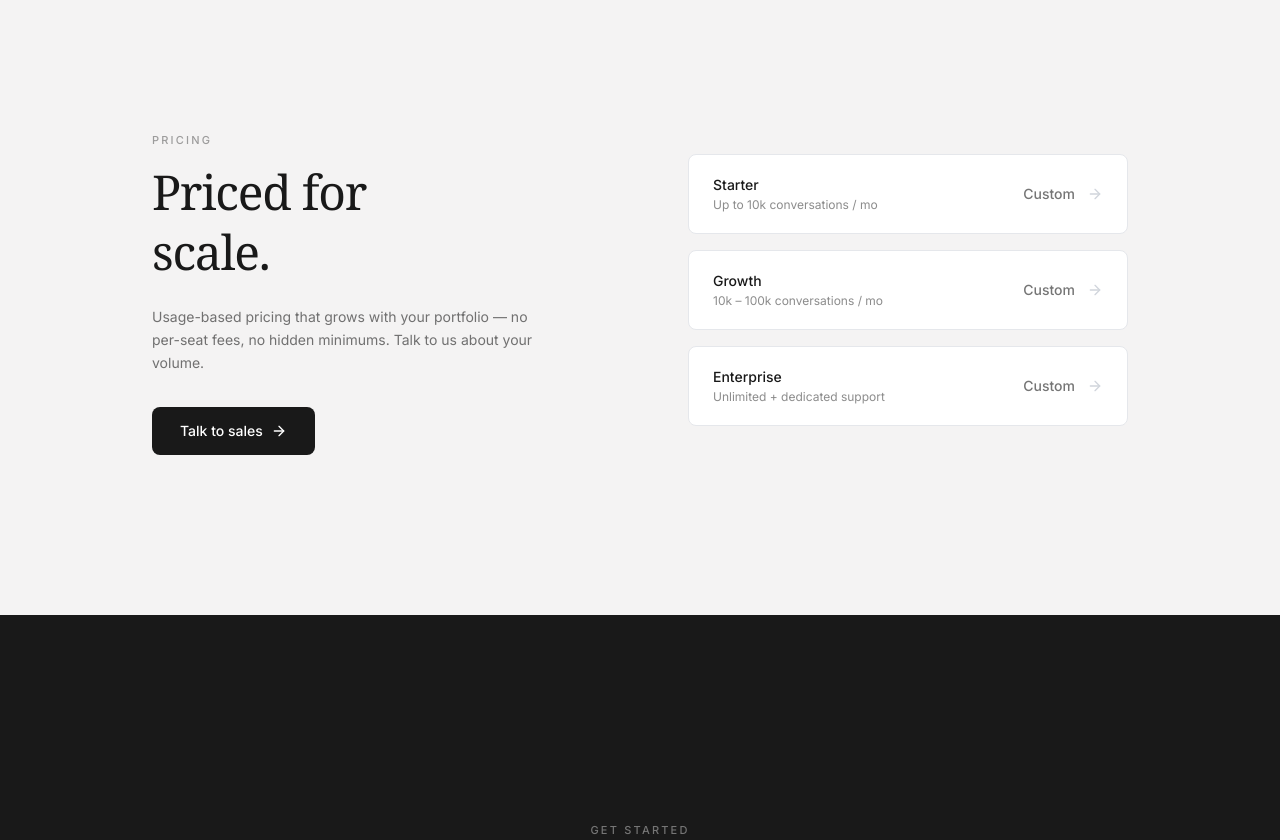
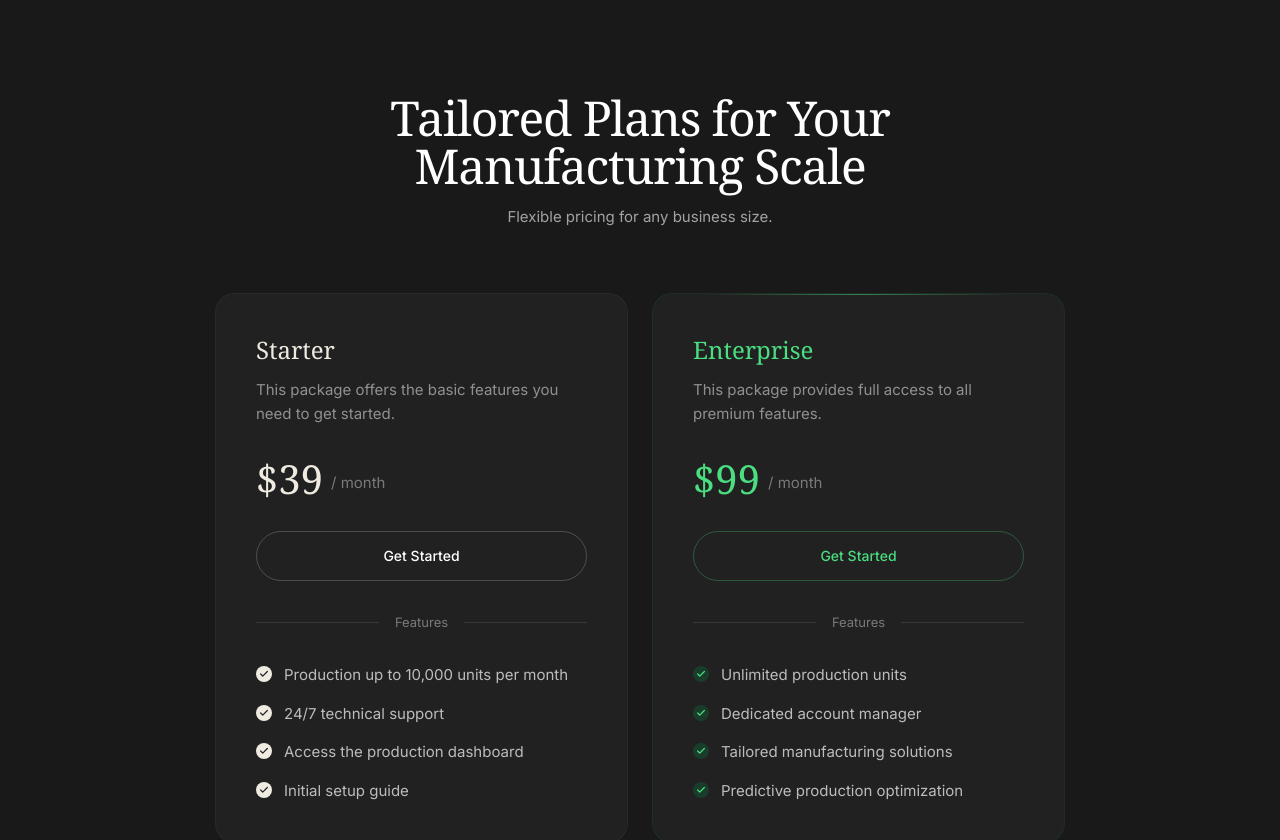
Before and after one commit to shrx404/boomerang-motion-landing, a Next.js app: page / in a window 1280 px wide. Shown: the part 7200-8040 px from the top of the page. Built offline with nearby package versions, Linux system fonts and the light colour scheme; a web font is replaced by a local one.

Commit message:
21: added a better pricing section

```diff
--- /dev/null
+++ b/app/components/PricingSection.tsx
@@ -0,0 +1,123 @@
+"use client";
+
+import { Check } from "lucide-react";
+
+export default function PricingSection() {
+  return (
+    <section id="pricing" className="w-full bg-[#191919] text-white py-24 sm:py-32">
+      <div className="max-w-5xl mx-auto px-4 sm:px-6">
+        <div className="text-center max-w-2xl mx-auto mb-16">
+          <h2 className="text-3xl sm:text-4xl md:text-5xl font-serif font-normal tracking-tight mb-4 text-white">
+            Tailored Plans for Your
+            <br className="sm:hidden" /> Manufacturing Scale
+          </h2>
+          <p className="text-white/60 text-[15px]">
+            Flexible pricing for any business size.
+          </p>
+        </div>
+
+        <div className="grid grid-cols-1 md:grid-cols-2 gap-6 max-w-[850px] mx-auto">
+          {/* Starter Card */}
+          <div className="bg-[#212121] rounded-[20px] p-8 md:p-10 flex flex-col relative border border-white/[0.04] hover:border-[#F0EBE0]/20 transition-colors">
+            <h3 className="text-2xl font-serif font-normal mb-3 text-[#F0EBE0]">Starter</h3>
+            <p className="text-[15px] text-white/50 mb-8 leading-relaxed min-h-[44px]">
+              This package offers the basic features you need to get started.
+            </p>
+            <div className="flex items-end gap-2 mb-8">
+              <span className="text-[40px] leading-none font-serif font-normal text-[#F0EBE0]">$39</span>
+              <span className="text-[15px] text-white/40 mb-1">/ month</span>
+            </div>
+            <button className="w-full py-3.5 rounded-full border border-white/20 text-sm font-medium hover:bg-[#F0EBE0] hover:text-[#191919] hover:border-[#F0EBE0] transition-colors duration-300 mb-8">
+              Get Started
+            </button>
+
+            <div className="flex items-center gap-4 mb-8">
+              <div className="h-px bg-white/10 flex-1"></div>
+              <span className="text-[13px] text-white/40">Features</span>
+              <div className="h-px bg-white/10 flex-1"></div>
+            </div>
+
+            <ul className="flex flex-col gap-4 text-[15px] text-white/70">
+              {[
+                "Production up to 10,000 units per month",
+                "24/7 technical support",
+                "Access the production dashboard",
+                "Initial setup guide"
+              ].map((feature, i) => (
+                <li key={i} className="flex items-start gap-3">
+                  <div className="bg-[#F0EBE0] rounded-full p-[3px] mt-0.5 flex items-center justify-center shrink-0">
+                    <Check className="w-[10px] h-[10px] text-[#212121] stroke-[3]" />
+                  </div>
+                  <span>{feature}</span>
+                </li>
+              ))}
+            </ul>
+          </div>
+
+          {/* Enterprise Card */}
+          <div className="bg-[#212121] rounded-[20px] p-8 md:p-10 flex flex-col relative border border-[#1A3D2B]/50 hover:border-[#4ade80]/50 transition-colors">
+            <div className="absolute top-0 left-1/2 -translate-x-1/2 w-3/4 h-[1px] bg-gradient-to-r from-transparent via-[#4ade80]/50 to-transparent"></div>
+            <h3 className="text-2xl font-serif font-normal mb-3 text-[#4ade80]">Enterprise</h3>
+            <p className="text-[15px] text-white/50 mb-8 leading-relaxed min-h-[44px]">
+              This package provides full access to all premium features.
+            </p>
+            <div className="flex items-end gap-2 mb-8">
+              <span className="text-[40px] leading-none font-serif font-normal text-[#4ade80]">$99</span>
+              <span className="text-[15px] text-white/40 mb-1">/ month</span>
+            </div>
+            <button className="w-full py-3.5 rounded-full border border-[#4ade80]/30 text-[#4ade80] text-sm font-medium hover:bg-[#4ade80] hover:text-[#1A3D2B] transition-colors duration-300 mb-8">
+              Get Started
+            </button>
+
+            <div className="flex items-center gap-4 mb-8">
+              <div className="h-px bg-white/10 flex-1"></div>
+              <span className="text-[13px] text-white/40">Features</span>
+              <div className="h-px bg-white/10 flex-1"></div>
+            </div>
+
+            <ul className="flex flex-col gap-4 text-[15px] text-white/70">
+              {[
+                "Unlimited production units",
+                "Dedicated account manager",
+                "Tailored manufacturing solutions",
+                "Predictive production optimization"
+              ].map((feature, i) => (
+                <li key={i} className="flex items-start gap-3">
+                  <div className="bg-[#1A3D2B] rounded-full p-[3px] mt-0.5 flex items-center justify-center shrink-0">
+                    <Check className="w-[10px] h-[10px] text-[#4ade80] stroke-[3]" />
+                  </div>
+                  <span>{feature}</span>
+                </li>
+              ))}
+            </ul>
+          </div>
+        </div>
+
+        {/* Professional Wide Card */}
+        <div className="mt-6 max-w-[850px] mx-auto relative overflow-hidden bg-[#1A3D2B] border border-[#4ade80]/20 rounded-[20px] px-6 py-12 md:py-14 text-center flex flex-col items-center justify-center">
+          {/* Grid Background Effect */}
+          <div className="absolute inset-0 pointer-events-none overflow-hidden" style={{ perspective: '1000px' }}>
+            <div
+              className="absolute w-[200%] h-[200%] left-[-50%] top-[-50%] opacity-[0.08]"
+              style={{
+                backgroundImage: `linear-gradient(to right, #4ade80 1px, transparent 1px), linear-gradient(to bottom, #4ade80 1px, transparent 1px)`,
+                backgroundSize: '40px 40px',
+                transform: 'rotateX(65deg) translateY(-80px)',
+                maskImage: 'radial-gradient(ellipse at center, black 0%, transparent 60%)',
+                WebkitMaskImage: 'radial-gradient(ellipse at center, black 0%, transparent 60%)'
+              }}
+            ></div>
+          </div>
+
+          <h3 className="relative z-10 text-2xl font-serif font-normal mb-3 text-white">Professional</h3>
+          <p className="relative z-10 text-[15px] text-white/70 max-w-sm mx-auto mb-8 leading-relaxed">
+            Designed for greater flexibility, this solution offers advanced tools for custom tailoring to your needs.
+          </p>
+          <button className="relative z-10 px-8 py-3.5 bg-[#F0EBE0] text-[#191919] rounded-full text-sm font-medium hover:bg-white transition-colors duration-300">
+            Get Started
+          </button>
+        </div>
+      </div>
+    </section>
+  );
+}
--- a/app/page.tsx
+++ b/app/page.tsx
@@ -7,6 +7,7 @@
 import BentoSection from "./components/BentoSection";
 import AboutUsSection from "./components/AboutUsSection";
 import SocialProofSection from "./components/SocialProofSection";
+import PricingSection from "./components/PricingSection";
 
 /* ─── static data ─────────────────────────────────────────────────────────── */
 
@@ -343,66 +344,7 @@
       <SocialProofSection />
 
       {/* ── PRICING TEASER ──────────────────────────────────────────────── */}
-      <section id="pricing" className="w-full bg-[#F4F3F3]">
-        <div className="max-w-5xl mx-auto px-4 sm:px-6 py-24 sm:py-32 md:py-40 grid grid-cols-1 md:grid-cols-2 gap-10 md:gap-24 items-center">
-          <div>
-            <span className="text-[11px] uppercase tracking-[0.2em] text-[#191919]/40 font-medium">
-              PRICING
-            </span>
-            <h2 className="mt-3 text-3xl sm:text-4xl md:text-5xl font-serif font-normal leading-tight tracking-tight">
-              Priced for
-              <br />
-              scale.
-            </h2>
-            <p className="mt-6 text-sm text-[#191919]/60 leading-relaxed max-w-sm">
-              Usage-based pricing that grows with your portfolio — no per-seat
-              fees, no hidden minimums. Talk to us about your volume.
-            </p>
-            <a
-              href="#demo"
-              className="inline-flex items-center gap-2 mt-8 px-7 py-3.5 bg-[#191919] text-white text-sm font-medium rounded-lg hover:bg-[#191919]/90 transition-colors duration-200"
-            >
-              Talk to sales <ArrowRight className="w-4 h-4" />
-            </a>
-          </div>
-
-          <div className="flex flex-col gap-4">
-            {[
-              {
-                tier: "Starter",
-                note: "Up to 10k conversations / mo",
-                price: "Custom",
-              },
-              {
-                tier: "Growth",
-                note: "10k – 100k conversations / mo",
-                price: "Custom",
-              },
-              {
-                tier: "Enterprise",
-                note: "Unlimited + dedicated support",
-                price: "Custom",
-              },
-            ].map((p) => (
-              <div
-                key={p.tier}
-                className="group flex items-center justify-between bg-white border border-gray-200 px-6 py-5 rounded-lg hover:border-[#191919]/30 transition-colors duration-200 cursor-pointer"
-              >
-                <div>
-                  <p className="text-sm font-medium text-[#191919]">{p.tier}</p>
-                  <p className="text-xs text-[#191919]/50 mt-0.5">{p.note}</p>
-                </div>
-                <div className="flex items-center gap-3">
-                  <span className="text-sm font-medium text-[#191919]/60">
-                    {p.price}
-                  </span>
-                  <ArrowRight className="w-4 h-4 text-gray-300 group-hover:text-[#191919] group-hover:translate-x-0.5 transition-all duration-200" />
-                </div>
-              </div>
-            ))}
-          </div>
-        </div>
-      </section>
+      <PricingSection />
 
       {/* ── CTA + FOOTER — together they fill exactly one screen height ── */}
       <div className="h-screen w-full bg-[#191919] flex flex-col overflow-hidden">
```
